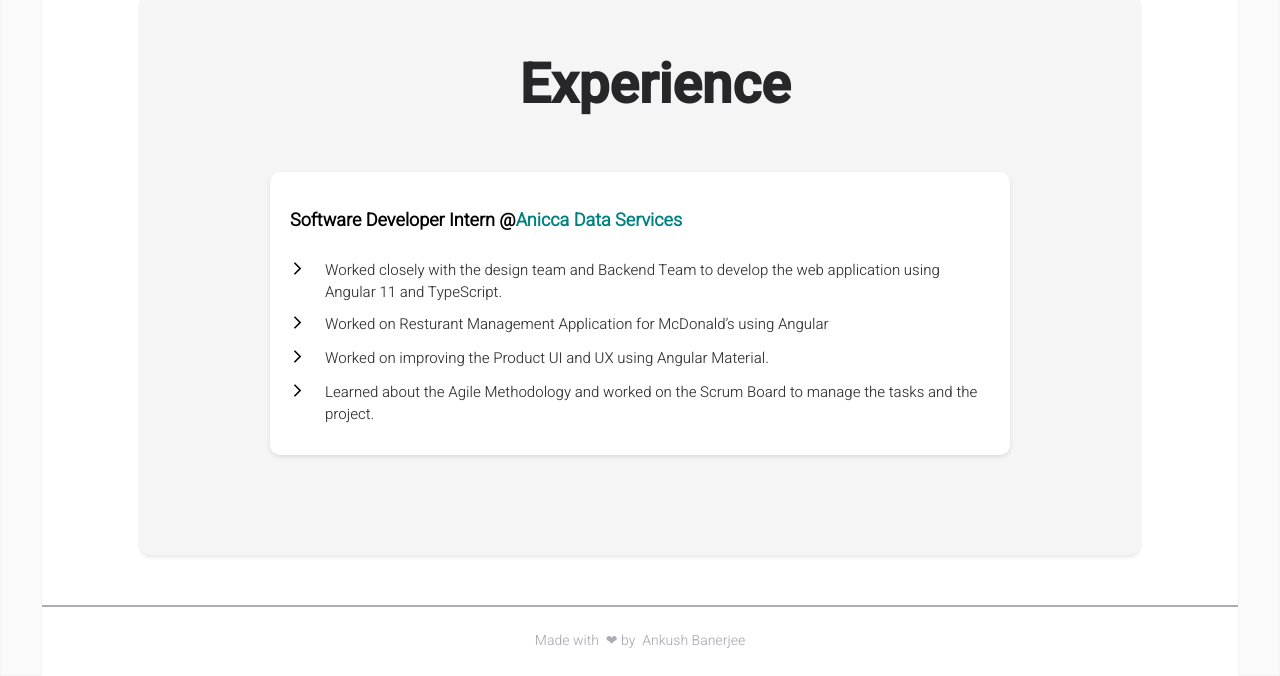
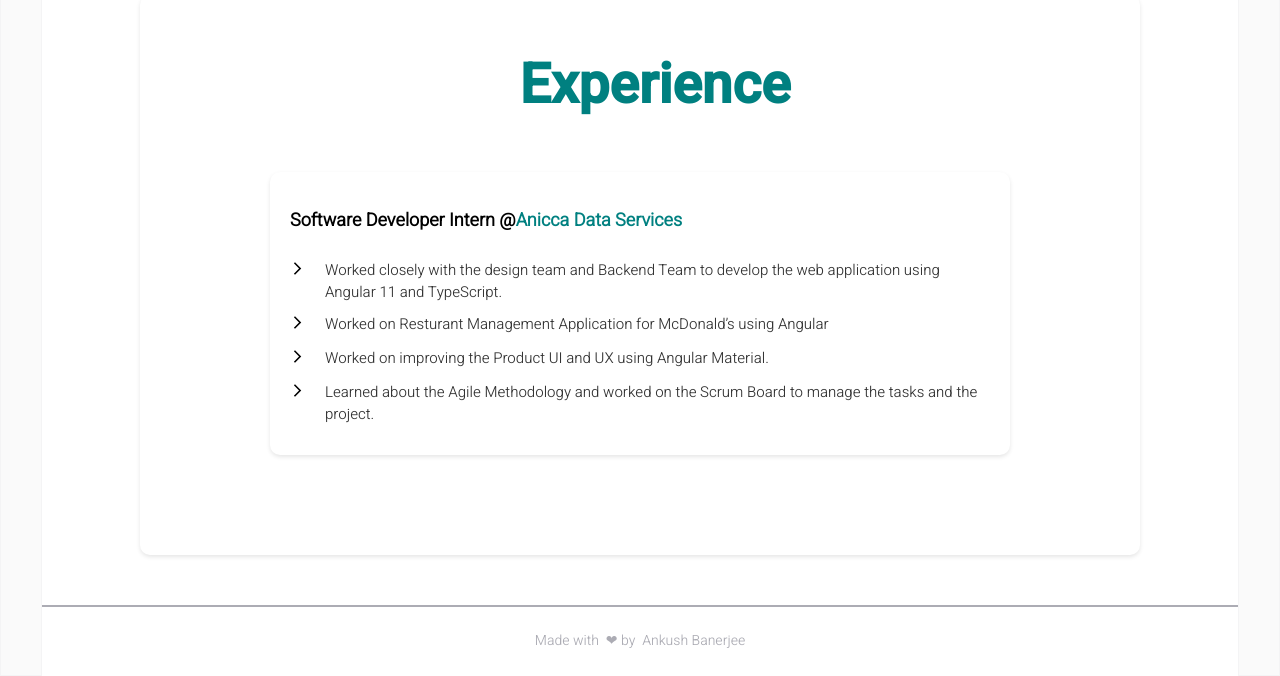
Before and after one commit to ankush109/react-portfolio, a React (Create React App) app: page / in a window 1280 px wide. Shown: the part 1286-1962 px from the top of the page. Built offline with nearby package versions, Linux system fonts and the light colour scheme.

Commit message:
made a bit of ui changes

```diff
--- a/src/pages/Exerience.jsx
+++ b/src/pages/Exerience.jsx
@@ -6,7 +6,13 @@ function Experience() {
 	return (
 		<div className="container">
 			<div className="f">
-				<h1>Experience</h1>
+				<h1
+					style={{
+						color: "#008080",
+					}}
+				>
+					Experience
+				</h1>
 			</div>
 			<div className="card">
 				<div>
--- a/src/pages/contact.jsx
+++ b/src/pages/contact.jsx
@@ -43,7 +43,7 @@ const Contact = () => {
 			}}
 			transition={{
 				type: "spring",
-				stiffness: 35,
+				stiffness: 30,
 				delay: 0.2,
 			}}
 		>
--- a/src/pages/homepage.jsx
+++ b/src/pages/homepage.jsx
@@ -120,7 +120,7 @@ const Homepage = () => {
 			}}
 			transition={{
 				type: "spring",
-				stiffness: 35,
+				stiffness: 30,
 				delay: 0.2,
 			}}
 			exit="exit"
--- a/src/pages/projects.jsx
+++ b/src/pages/projects.jsx
@@ -43,8 +43,7 @@ const Projects = () => {
 			}}
 			transition={{
 				type: "spring",
-				stiffness: 35,
-				delay: 0.2,
+				stiffness: 30,
 			}}
 		>
 			<Helmet>
--- a/src/pages/styles/exp.css
+++ b/src/pages/styles/exp.css
@@ -1,6 +1,5 @@
 /* experience.css */
 .container {
-	background-color: #f5f5f5;
 	padding: 20px;
 	border-radius: 10px;
 	box-shadow: 0px 2px 4px rgba(0, 0, 0, 0.1);
--- a/src/pages/styles/homepage.css
+++ b/src/pages/styles/homepage.css
@@ -6,7 +6,9 @@
 	align-items: center;
 	padding-top: 130px;
 }
-
+.gojo-logo {
+	animation: imgUp 0.7s linear infinite alternate;
+}
 .homepage-container {
 	padding-top: 25px;
 }
```
